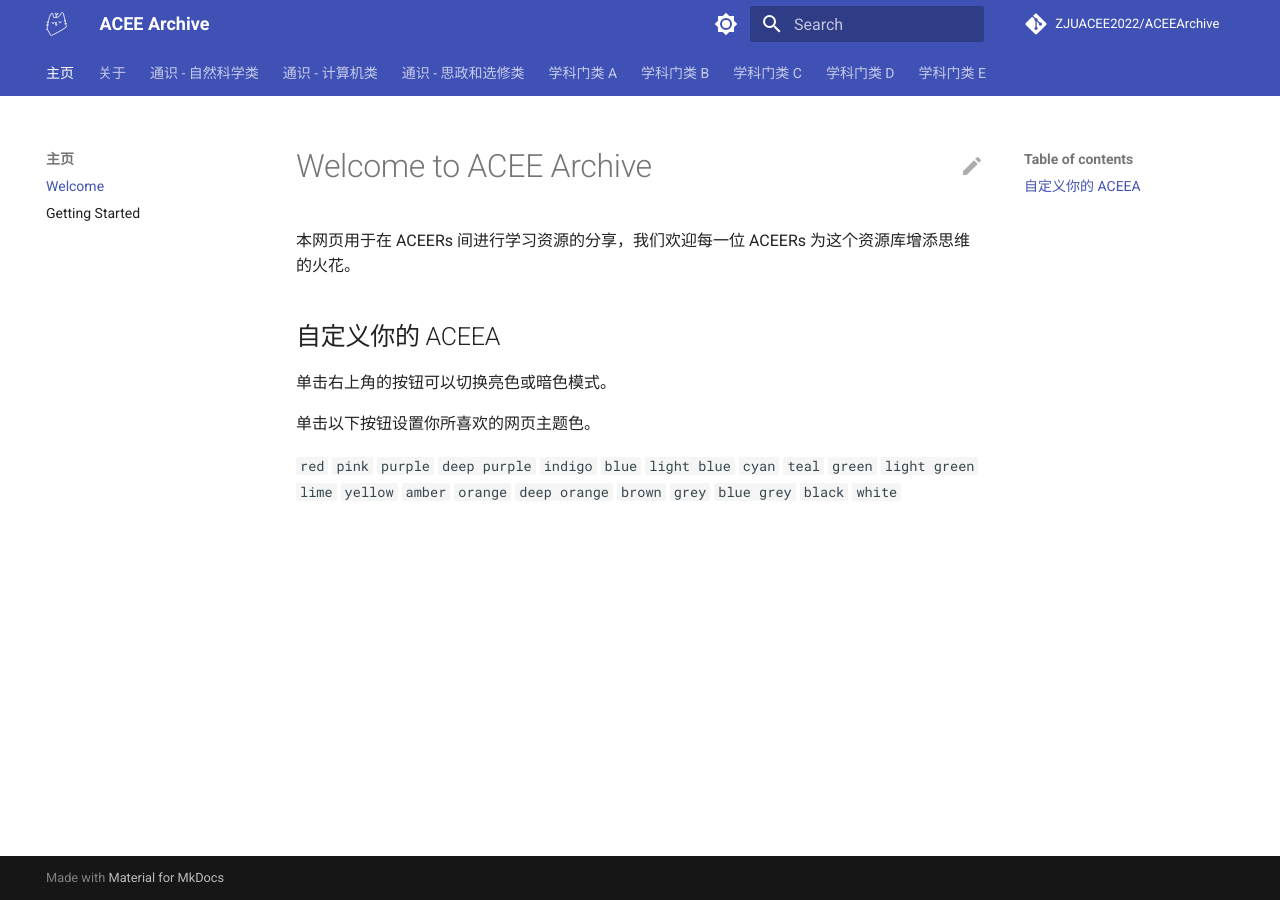
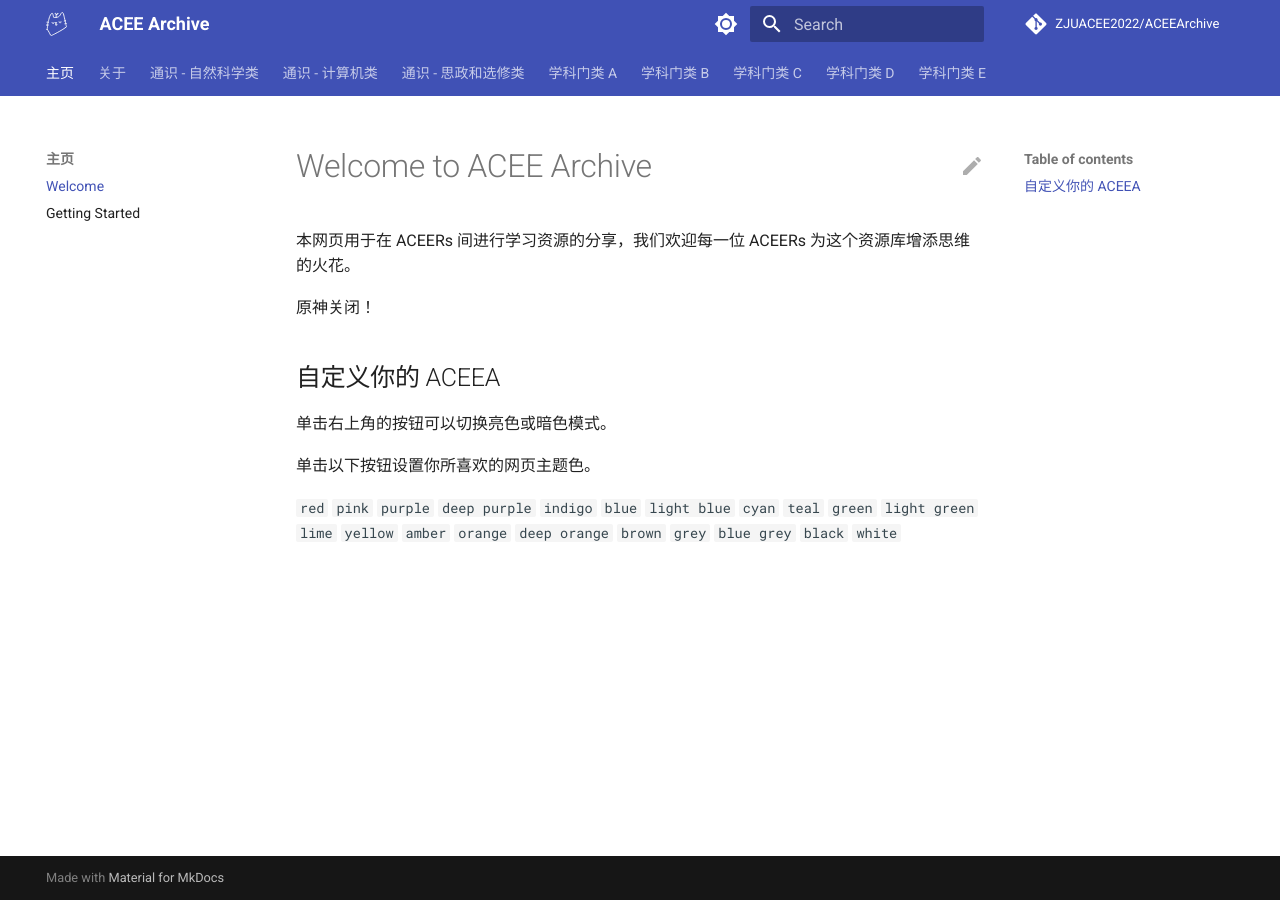
Before and after one commit to ZJUACEE2022/ACEEArchive, an MkDocs documentation site: the page built from docs/index.md, in a window 1280 px wide. Built offline with MkDocs 1.6.1 and Material for MkDocs 9.7.7, drawn with Linux system fonts in a browser that asks for light colours; comment, search, counter and statistics services are not loaded.

```diff
--- a/docs/index.md
+++ b/docs/index.md
@@ -1,6 +1,8 @@
 # Welcome to ACEE Archive
 
 本网页用于在 ACEERs 间进行学习资源的分享，我们欢迎每一位 ACEERs 为这个资源库增添思维的火花。
+
+原神关闭！
 
 ## 自定义你的 ACEEA
 
```
